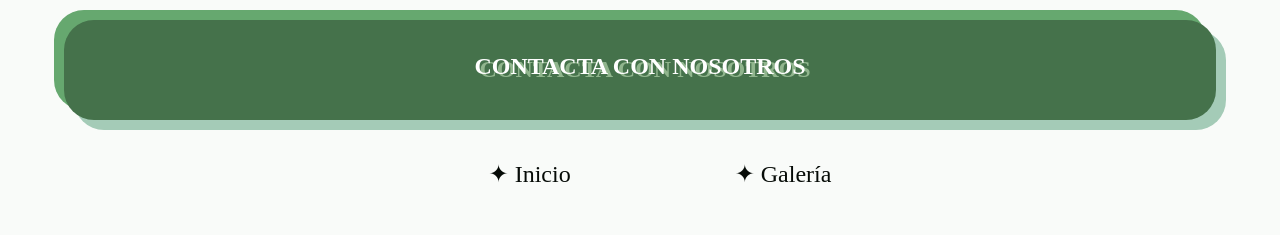
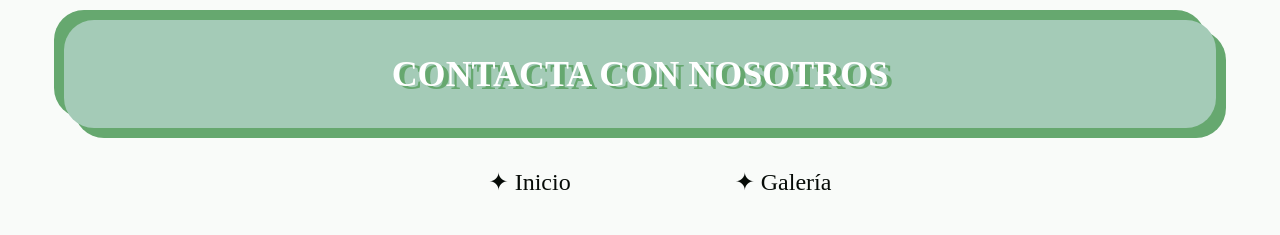
Before and after one commit to kiwiEntornos/kiwiEntornos.github.io, a plain HTML site: page contacto.html in a window 1280 px wide. Shown: the top 235 px of the page. Drawn offline with Linux system fonts and the light colour scheme; a web font is replaced by a local one.

Commit message:
modificacion header

```diff
--- a/css/contactStyle.css
+++ b/css/contactStyle.css
@@ -1,5 +1,9 @@
-*{
-    color: #060b07;
+:root{
+    --text: #060b07;
+    --background: #f9fbf9;
+    --primary: #66a86f;
+    --secondary: #a4cbb7;
+    --accent: #7fb6a1;
 }
 
 body{
@@ -10,17 +14,18 @@ body{
 }
 
 header{
-    background-color: #45724b;
-    height: 100px;
-    box-shadow: 10px 10px #a4cbb7, -10px -10px #66a86f;
+    background-color: var(--secondary);
+    box-shadow: 10px 10px var(--primary), -10px -10px #66a86f;
     border-radius: 30px;
     margin-bottom: 40px;
+    font-size: x-large;
+    padding: 3px;
+    margin-top: 20px;
 }
 
 header h2{
-    padding-top: 33px;
     color: white;
-    text-shadow: 5px 3px rgba(227, 255, 214, 0.473);
+    text-shadow: 5px 3px var(--primary);
 }
 
 nav{
```
